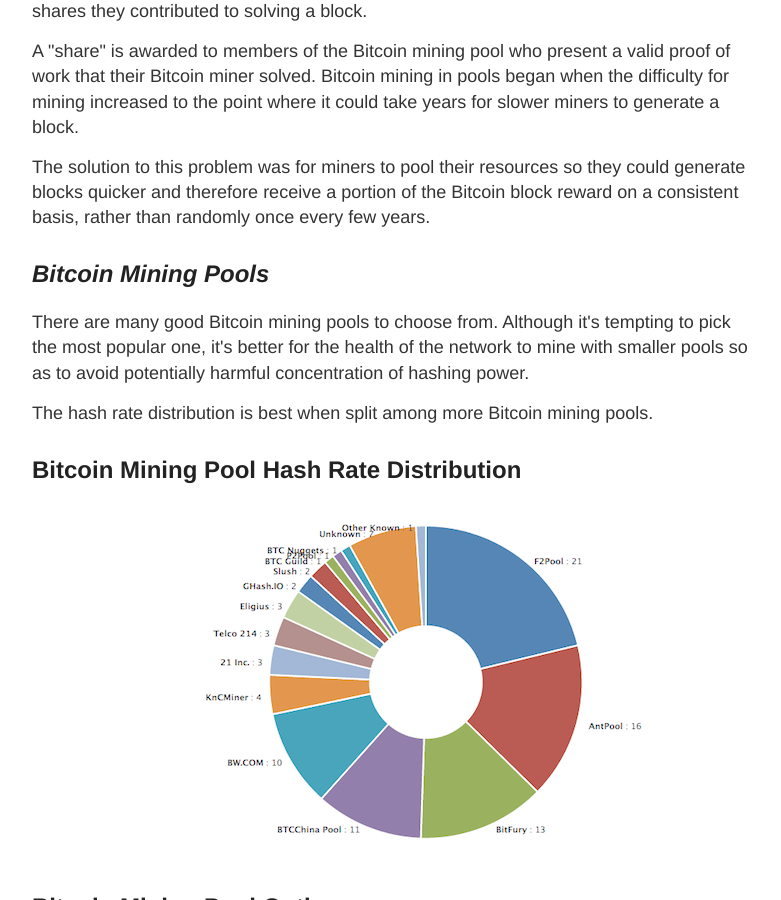
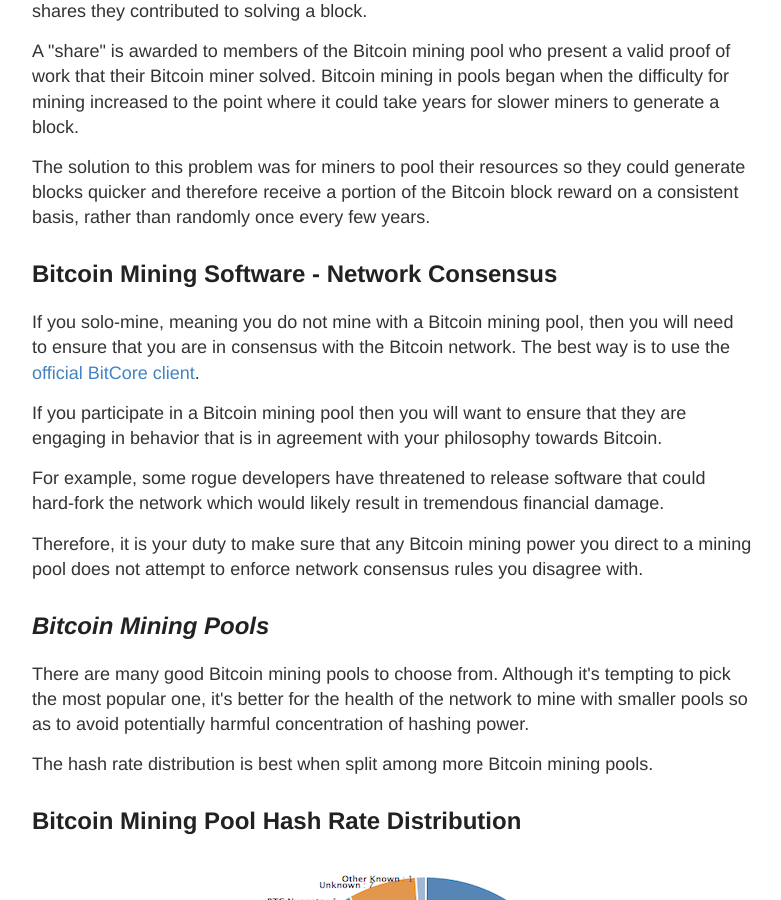
Before and after one commit to vesk4000/bm, a Jekyll site: the page built from bitcoin-mining-pools/index.html, in a window 1280 px wide and 900 px high, scrolled down 305 px. Shown: the whole window, without its empty margins (248-1029 px from the left). Built offline with Jekyll 4.4.1, drawn with Linux system fonts in a browser that asks for light colours; Markdown is read by kramdown in place of the engine named in the settings; a script that is not in the unit is left out.

Commit message:
Consensus

```diff
--- a/bitcoin-mining-pools/index.html
+++ b/bitcoin-mining-pools/index.html
@@ -6,6 +6,11 @@ title: Learn about Bitcoin mining pools
 <p>Bitcoin mining pools are a way for Bitcoin miners to pool their resources together and share their hashing power while splitting the reward equally according to the amount of shares they contributed to solving a block.
 <p>A "share" is awarded to members of the Bitcoin mining pool who present a valid proof of work that their Bitcoin miner solved. Bitcoin mining in pools began when the difficulty for mining increased to the point where it could take years for slower miners to generate a block.
 <p>The solution to this problem was for miners to pool their resources so they could generate blocks quicker and therefore receive a portion of the Bitcoin block reward on a consistent basis, rather than randomly once every few years.
+<h2>Bitcoin Mining Software - Network Consensus</h2>
+<p>If you solo-mine, meaning you do not mine with a Bitcoin mining pool, then you will need to ensure that you are in consensus with the Bitcoin network. The best way is to use the <a href="http://bitcoin.org/en/download">official BitCore client</a>.
+<p>If you participate in a Bitcoin mining pool then you will want to ensure that they are engaging in behavior that is in agreement with your philosophy towards Bitcoin.
+<p>For example, some rogue developers have threatened to release software that could hard-fork the network which would likely result in tremendous financial damage.
+<p>Therefore, it is your duty to make sure that any Bitcoin mining power you direct to a mining pool does not attempt to enforce network consensus rules you disagree with.
 <h2><em></i>Bitcoin Mining Pools</em></h2>
 <p>There are many good Bitcoin mining pools to choose from. Although it's tempting to pick the most popular one, it's better for the health of the network to mine with smaller pools so as to avoid potentially harmful concentration of hashing power.
 <p>The hash rate distribution is best when split among more Bitcoin mining pools.
```
Also changed, not shown: bitcoin-mining-software/index.html (+6 -1 lines).
